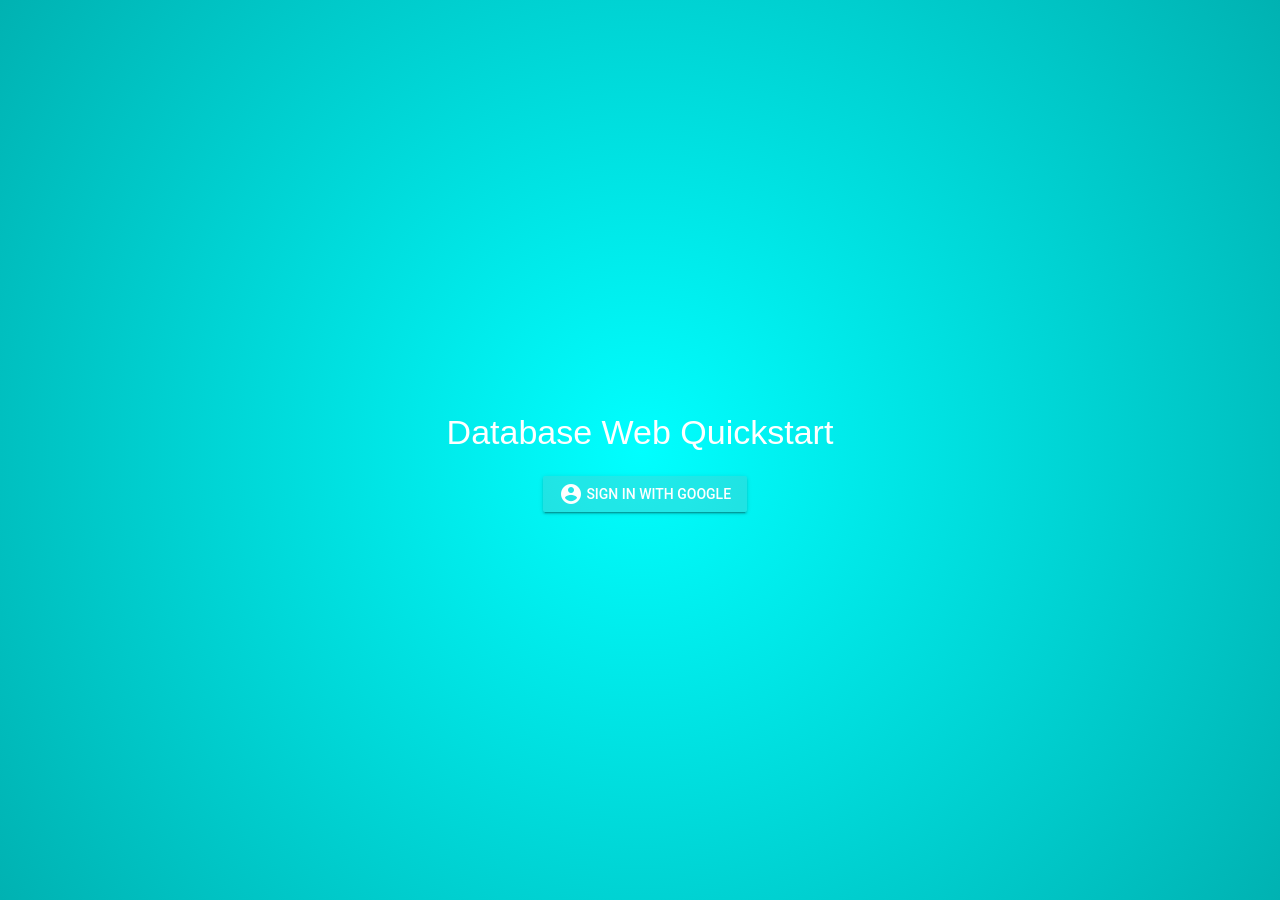
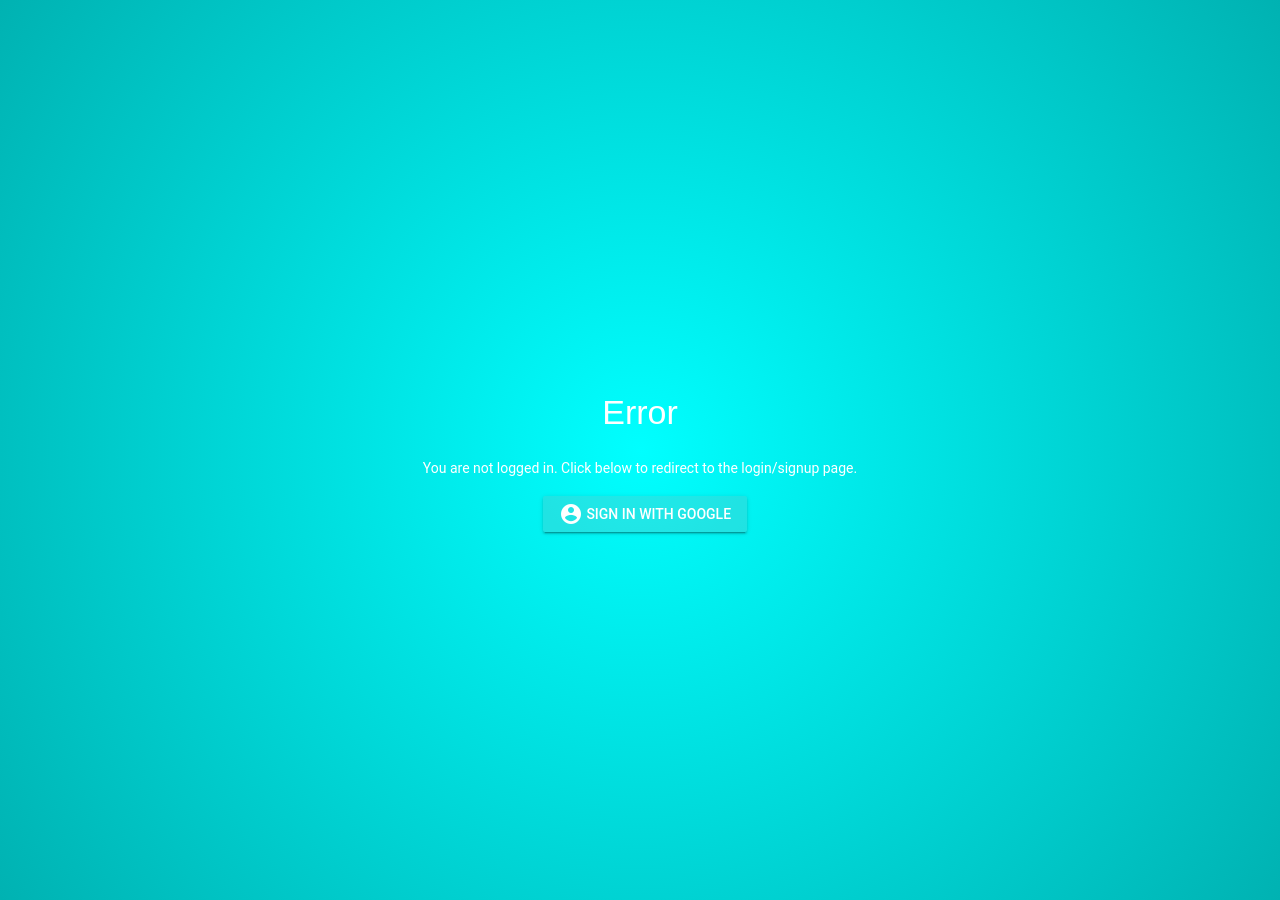
Before and after one commit to slothgamez/fireplex.github.io, a Jekyll site: the page firebase/forum/index.html, which Jekyll copies as it is, in a window 1280 px wide. Built offline with Jekyll 4.4.1, drawn with Linux system fonts in a browser that asks for light colours; nearby versions of some CDN libraries; comment, search, counter and statistics services are not loaded.

Commit message:
Update index.html

```diff
--- a/firebase/forum/index.html
+++ b/firebase/forum/index.html
@@ -62,7 +62,8 @@
 
   <!-- Splash screen -->
   <section id="page-splash">
-    <h3 class="logo">Database Web Quickstart</h3>
+    <h3 class="logo">Error</h3>
+    <p>You are not logged in. Click below to redirect to the login/signup page.</p>
     <div>
       <button id="sign-in-button" class="mdl-button--raised mdl-button mdl-js-button mdl-js-ripple-effect"><i class="material-icons">account_circle</i> Sign in with Google</button>
     </div>
```
